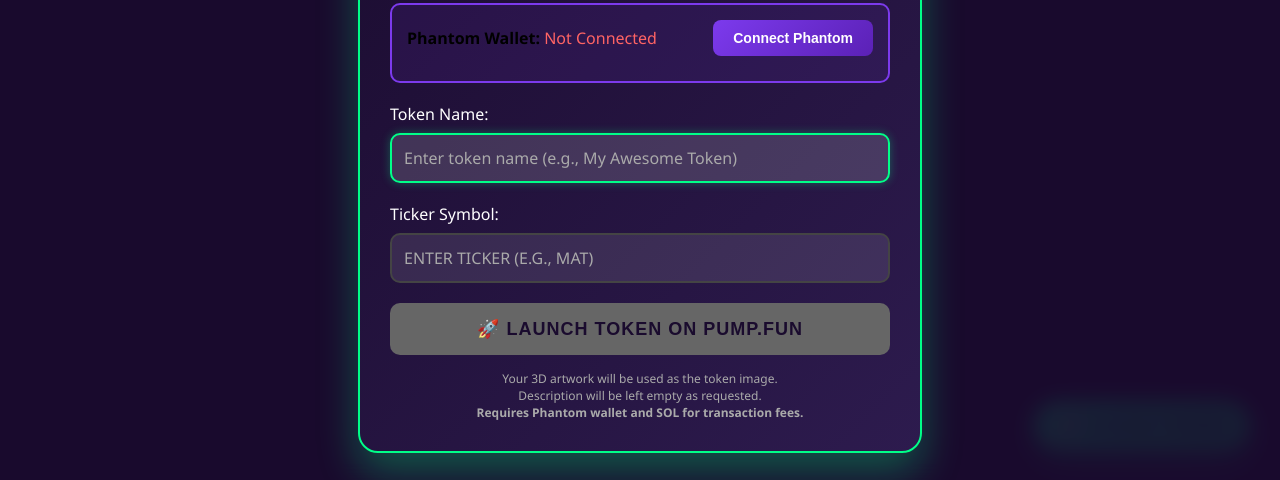
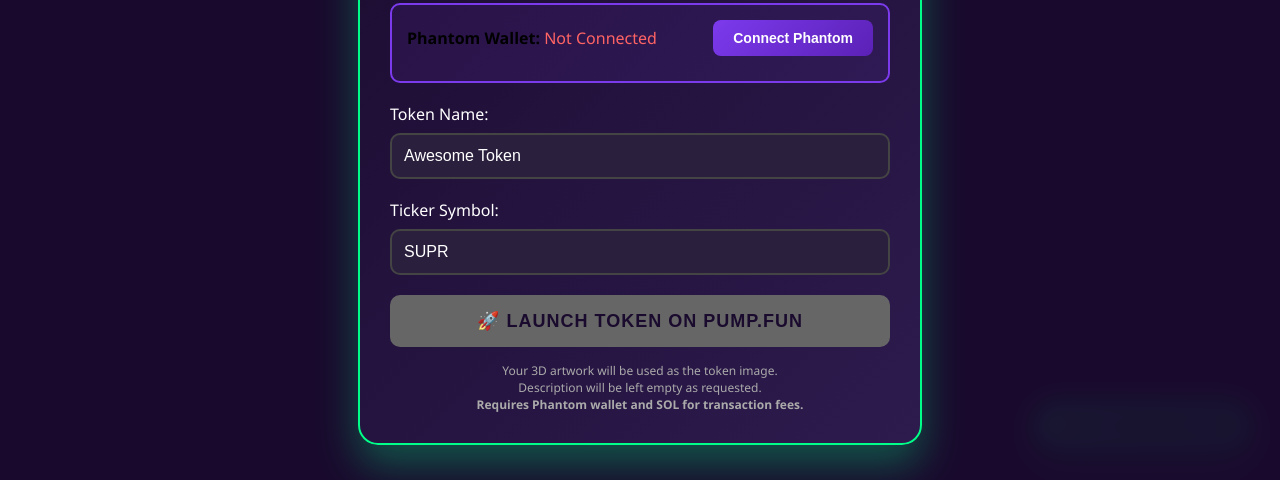
Before and after one commit to ledgone09/pf, a website: page index.html in a window 1280 px wide. Both pictures are taken after a click on the button "🚀 LAUNCH TOKEN". Shown: the part 320-800 px from the top of the page. Drawn offline with Linux system fonts and the light colour scheme; animation ran at ten frames a second.

Commit message:
Add files via upload

```diff
--- a/index.html
+++ b/index.html
@@ -44,12 +44,12 @@
 .modal {
 	display: none;
 	position: fixed;
-	z-index: 1000;
+	z-index: 10000;
 	left: 0;
 	top: 0;
 	width: 100%;
 	height: 100%;
-	background-color: rgba(26, 11, 46, 0.9);
+	background-color: rgba(26, 11, 46, 0.95);
 	backdrop-filter: blur(10px);
 }
 
@@ -64,7 +64,7 @@
 	box-shadow: 0 20px 40px rgba(0, 255, 136, 0.3);
 	animation: modalSlideIn 0.3s ease-out;
 	position: relative;
-	z-index: 1001;
+	z-index: 10001;
 }
 
 @keyframes modalSlideIn {
@@ -96,7 +96,7 @@
 .form-group {
 	margin-bottom: 20px;
 	position: relative;
-	z-index: 1002;
+	z-index: 10002;
 }
 
 .form-group label {
@@ -105,7 +105,7 @@
 	margin-bottom: 8px;
 	font-weight: 500;
 	position: relative;
-	z-index: 1002;
+	z-index: 10002;
 }
 
 .form-group input {
@@ -113,44 +113,25 @@
 	padding: 12px;
 	border: 2px solid #444;
 	border-radius: 10px;
-	background: rgba(255, 255, 255, 0.1);
+	background: #2a1f3d;
 	color: #fff;
 	font-size: 16px;
 	font-family: inherit;
-	transition: border-color 0.3s;
 	box-sizing: border-box;
 	outline: none;
+	-webkit-appearance: none;
+	-moz-appearance: none;
+	appearance: none;
 }
 
 .form-group input:focus {
-	outline: none;
 	border-color: #00ff88;
+	background: #3a2f4d;
 	box-shadow: 0 0 10px rgba(0, 255, 136, 0.3);
-	background: rgba(255, 255, 255, 0.15);
-}
-
-.form-group input:active {
-	background: rgba(255, 255, 255, 0.15);
 }
 
 .form-group input::placeholder {
-	color: #aaa;
-	opacity: 1;
-}
-
-.form-group input::-webkit-input-placeholder {
-	color: #aaa;
-	opacity: 1;
-}
-
-.form-group input::-moz-placeholder {
-	color: #aaa;
-	opacity: 1;
-}
-
-.form-group input:-ms-input-placeholder {
-	color: #aaa;
-	opacity: 1;
+	color: #888;
 }
 
 .preview-container {
@@ -988,27 +969,60 @@
 		// Update wallet UI
 		updateWalletUI();
 
-		// Simple input setup
+		// Setup inputs with delay to ensure DOM is ready
 		setTimeout(function() {
-			var nameInput = document.getElementById('tokenName');
-			var tickerInput = document.getElementById('tokenTicker');
-
-			if (nameInput) {
-				nameInput.value = '';
-				nameInput.focus();
-				console.log('Name input cleared and focused');
-			}
-
-			if (tickerInput) {
-				tickerInput.value = '';
-				console.log('Ticker input cleared');
-			}
-		}, 300);
+			setupInputs();
+		}, 500);
 
 	} catch (error) {
 		console.error('Error in openTokenModal:', error);
 		alert('Error opening token modal: ' + error.message);
 	}
+}
+
+function setupInputs() {
+	console.log('Setting up inputs...');
+
+	// Generate random token name and ticker
+	var randomNames = ['Awesome Token', 'Moon Rocket', 'Diamond Hands', 'Pump Master', 'Crypto King', 'Space Token', 'Golden Coin', 'Super Token'];
+	var randomTickers = ['AWSM', 'MOON', 'DIAM', 'PUMP', 'KING', 'SPCE', 'GOLD', 'SUPR'];
+
+	var randomName = randomNames[Math.floor(Math.random() * randomNames.length)];
+	var randomTicker = randomTickers[Math.floor(Math.random() * randomTickers.length)];
+
+	var nameInput = document.getElementById('tokenName');
+	var tickerInput = document.getElementById('tokenTicker');
+
+	if (nameInput) {
+		nameInput.value = randomName;
+		console.log('Name input auto-filled with:', randomName);
+	}
+
+	if (tickerInput) {
+		tickerInput.value = randomTicker;
+		console.log('Ticker input auto-filled with:', randomTicker);
+	}
+}
+
+function handleNameInput(e) {
+	console.log('Name input changed:', e.target.value);
+}
+
+function handleTickerInput(e) {
+	// Auto-uppercase ticker
+	e.target.value = e.target.value.toUpperCase();
+	console.log('Ticker input changed:', e.target.value);
+}
+
+function handleInputFocus(e) {
+	console.log('Input focused:', e.target.id);
+	e.target.style.borderColor = '#00ff88';
+}
+
+function handleInputClick(e) {
+	console.log('Input clicked:', e.target.id);
+	e.stopPropagation();
+	e.target.focus();
 }
 
 function closeTokenModal() {
@@ -1139,16 +1153,6 @@
 	// Initialize Solana
 	initializeSolana();
 
-	// Add simple event listeners for inputs
-	var nameInput = document.getElementById('tokenName');
-	var tickerInput = document.getElementById('tokenTicker');
-
-	if (tickerInput) {
-		tickerInput.addEventListener('input', function() {
-			this.value = this.value.toUpperCase();
-		});
-	}
-
 	// Add backup event listener for launch button
 	var launchBtn = document.getElementById('launchTokenBtn');
 	if (launchBtn) {
@@ -1193,34 +1197,25 @@
 			<div id="walletAddress" class="wallet-address"></div>
 		</div>
 
-		<form onsubmit="return false;">
-			<div class="form-group">
-				<label for="tokenName">Token Name:</label>
+		<div style="margin: 20px 0;">
+			<label style="display: block; color: #fff; margin-bottom: 8px; font-weight: 500;">Token Name:</label>
 			<input
 				type="text"
 				id="tokenName"
-					name="tokenName"
-					placeholder="Enter token name (e.g., My Awesome Token)"
-					maxlength="50"
-					autocomplete="off"
-					spellcheck="false"
+				placeholder="Enter token name"
+				style="width: 100%; padding: 12px; border: 2px solid #444; border-radius: 10px; background: #2a1f3d; color: #fff; font-size: 16px; box-sizing: border-box; outline: none;"
 			/>
 		</div>
 
-			<div class="form-group">
-				<label for="tokenTicker">Ticker Symbol:</label>
+		<div style="margin: 20px 0;">
+			<label style="display: block; color: #fff; margin-bottom: 8px; font-weight: 500;">Ticker Symbol:</label>
 			<input
 				type="text"
 				id="tokenTicker"
-					name="tokenTicker"
-					placeholder="Enter ticker (e.g., MAT)"
-					maxlength="10"
-					style="text-transform: uppercase;"
-					autocomplete="off"
-					spellcheck="false"
+				placeholder="Enter ticker"
+				style="width: 100%; padding: 12px; border: 2px solid #444; border-radius: 10px; background: #2a1f3d; color: #fff; font-size: 16px; box-sizing: border-box; outline: none;"
 			/>
 		</div>
-		</form>
 
 		<div id="statusMessage"></div>
 
```
Lines whose indentation alone changed are shown as unchanged.
